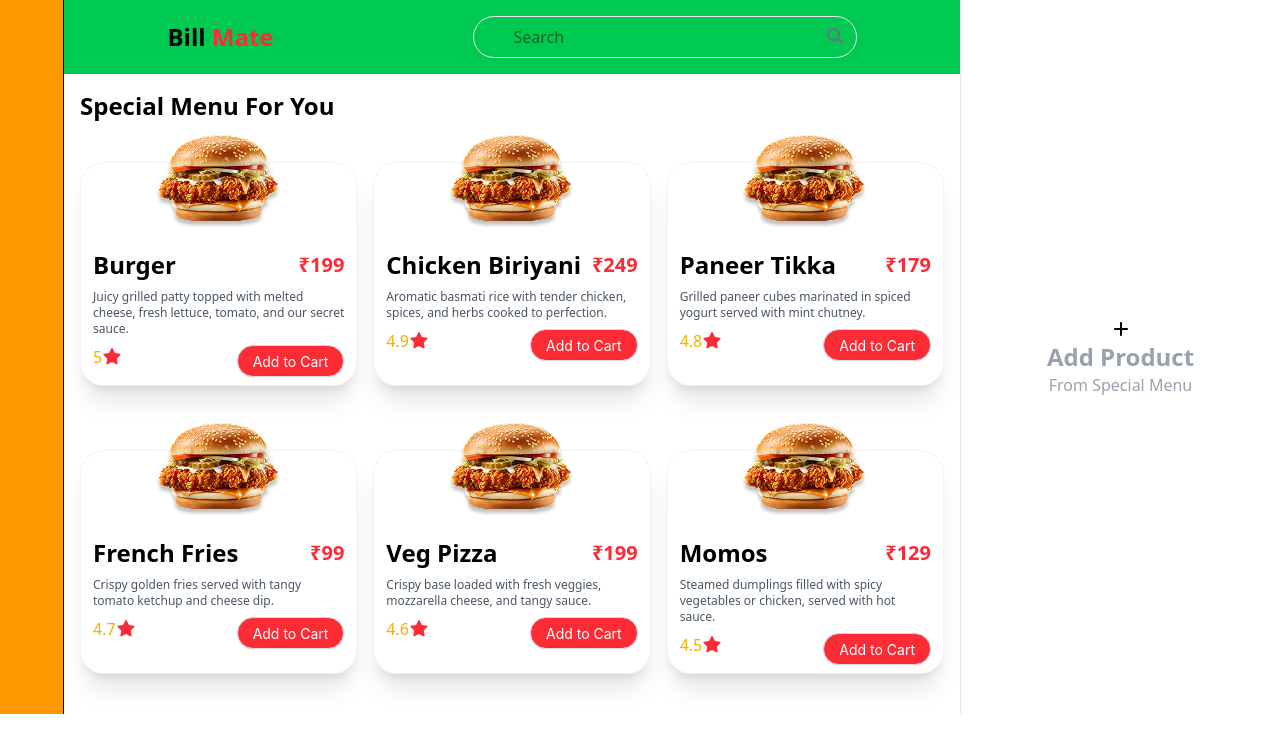
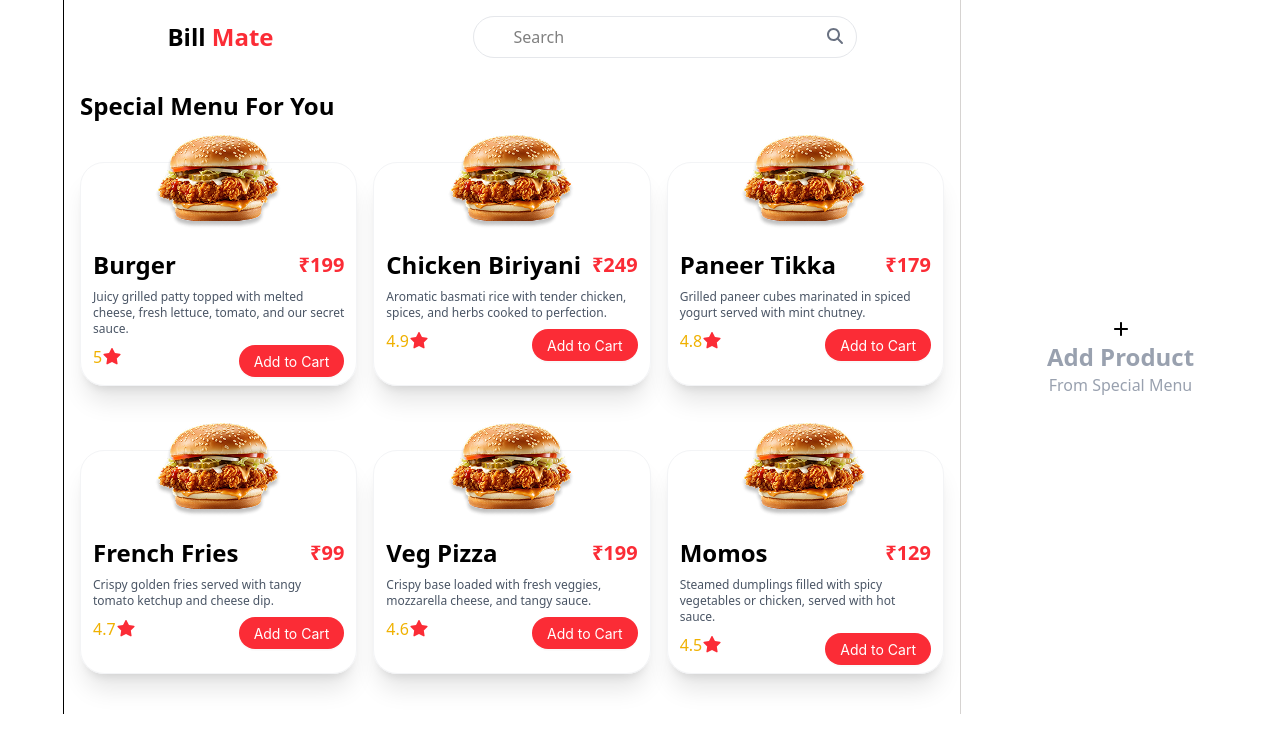
Before and after one commit to naveenkumar13-gif/pos, a Next.js app: page / in a window 1280 px wide. Shown: the top 752 px of the page. Built offline with nearby package versions, Linux system fonts and the light colour scheme.

Commit message:
feat: add AsideBar component for cart summary and order placement

```diff
--- a/src/app/page.tsx
+++ b/src/app/page.tsx
@@ -1,16 +1,15 @@
 "use client";
 import Header from "@/components/header";
-import { FontAwesomeIcon } from "@fortawesome/react-fontawesome";
-import { faPlus, faXmark } from "@fortawesome/free-solid-svg-icons";
 import ProductItem from "@/components/productItem";
 import useCartStore from "@/store/useCart";
 import OrderItem from "@/components/orderItem";
+import AsideBar from "@/components/asideBar";
 export default function Home() {
   const { cart,  totalPrice } = useCartStore();
   console.log(cart);
   return (
     <div className="flex">
-      <aside className="w-16  flex flex-col items-center justify-end pb-8 border-r bg-amber-500"></aside>
+      <aside className="w-16  flex flex-col items-center justify-end pb-8 border-r "></aside>
       <div className="flex-1  ">
         <Header />
         <main className="flex-1  !p-4  ">
@@ -20,48 +19,7 @@ export default function Home() {
           </div>
         </main>
       </div>
-      <div className="w-[25%]   !p-4 border-l border-gray-200  ">
-        <div className="h-full">
-          {cart.length === 0 ? (
-            <div className=" h-full   !mb-6">
-              <div className="flex flex-col items-center justify-center h-full">
-                <span>
-                  <FontAwesomeIcon icon={faPlus} />
-                </span>
-                <h2 className="text-2xl font-bold mb-4 text-gray-400">
-                  Add Product{" "}
-                </h2>
-                <p className="!text-gray-400">From Special Menu</p>
-              </div>
-            </div>
-          ) : (
-            <div className="flex flex-col justify-between gap-4 h-full ">
-              <OrderItem />
-              {cart && (
-                <div className=" gap-4">
-                  <div className="flex justify-between">
-                    <h2 className="text-2xl font-bold ">SubTotal</h2>
-                    <h2 className="text-2xl font-bold text-[#ff0000]">
-                      ₹{totalPrice()}
-                    </h2>
-                  </div>
-                  <div className="flex justify-between">
-                    <h2 className="text-2xl font-bold">Tax</h2>
-                    <h2 className="text-2xl font-bold text-[#ff0000]">₹ 16</h2>
-                  </div>
-                  <div className="flex justify-between border-t !my-2 border-t-gray-400">
-                    <h2 className="text-2xl font-bold">Total</h2>
-                    <h2 className="text-2xl font-bold text-[#ff0000]">
-                      ₹{totalPrice() + 16}
-                    </h2>
-                  </div>
-                  <div></div>
-                </div>
-              )}
-            </div>
-          )}
-        </div>
-      </div>
+    <AsideBar/>
     </div>
   );
 }
--- /dev/null
+++ b/src/components/asideBar/index.tsx
@@ -0,0 +1,58 @@
+import React from "react";
+import { FontAwesomeIcon } from "@fortawesome/react-fontawesome";
+import { faPlus, faXmark } from "@fortawesome/free-solid-svg-icons";
+import useCartStore from "@/store/useCart";
+import OrderItem from "../orderItem";
+import Button from "@/components/button/index";
+
+function AsideBar() {
+  const { cart, totalPrice } = useCartStore();
+  return (
+    <div className="w-[25%]   !p-4 border-l border-stone-300  ">
+      <div className="h-full">
+        {cart.length === 0 ? (
+          <div className=" h-full   !mb-6">
+            <div className="flex flex-col items-center justify-center h-full">
+              <span>
+                <FontAwesomeIcon icon={faPlus} />
+              </span>
+              <h2 className="text-2xl font-bold mb-4 text-gray-400">
+                Add Product{" "}
+              </h2>
+              <p className="!text-gray-400">From Special Menu</p>
+            </div>
+          </div>
+        ) : (
+          <div className="flex flex-col justify-between gap-4 h-full ">
+            <OrderItem />
+            {cart && (
+              <div className=" flex flex-col gap-4">
+                <div className="flex justify-between">
+                  <h2 className="text-2xl font-bold ">SubTotal:</h2>
+                  <h2 className="text-2xl font-bold text-[#ff0000]">
+                    ₹{totalPrice()}
+                  </h2>
+                </div>
+                <div className="flex justify-between">
+                  <h2 className="text-2xl font-bold">Tax:</h2>
+                  <h2 className="text-2xl font-bold text-[#ff0000]">₹ 16</h2>
+                </div>
+                <div className="flex justify-between border-t !pt-4 border-t-gray-400">
+                  <h2 className="text-2xl font-bold">Total:</h2>
+                  <h2 className="text-2xl font-bold text-[#ff0000]">
+                    ₹{totalPrice() + 16}
+                  </h2>
+                </div>
+                <Button className="!bg-red-500 !text-white !font-bold !text-lg !py-6 !focus:outline-none !focus:border-none !border-none">
+                  place the Order
+                </Button>
+              </div>
+            )}
+          </div>
+        )}
+      </div>
+    </div>
+  );
+}
+
+export default AsideBar;
--- a/src/components/button/index.tsx
+++ b/src/components/button/index.tsx
@@ -6,9 +6,11 @@ interface ButtonType {
   className?: string;
   onClick?: React.MouseEventHandler<HTMLButtonElement>;
 }
-
+const baseStyle =
+  "bg-red-500 hover:bg-red-600 text-white font-bold py-2 px-4 rounded !focus:outline-none !focus:border-none !border-none";
 const Button = ({ children, className, onClick }: ButtonType) => (
-  <AntdButton className={className} onClick={onClick}>
+  <AntdButton className={`${baseStyle} ${className}`} onClick={onClick}>
+    {" "}
     {children}
   </AntdButton>
 );
--- a/src/components/header/index.tsx
+++ b/src/components/header/index.tsx
@@ -8,7 +8,7 @@ function Header() {
   const [searchTerm, setSearchTerm] = useState("");
 
   return (
-    <div className="flex-1 w-full  bg-green-500   ">
+    <div className="flex-1 w-full   ">
       <div className="flex items-center justify-around gap-6 !p-4 ">
         <div>
           <h1 className="text-2xl font-bold mr-6">
--- a/src/components/orderItem/index.tsx
+++ b/src/components/orderItem/index.tsx
@@ -1,8 +1,9 @@
 import useCartStore from "@/store/useCart";
-import { Image } from "antd";
+
 import React from "react";
 import { FontAwesomeIcon } from "@fortawesome/react-fontawesome";
-import { faPlus, faXmark } from "@fortawesome/free-solid-svg-icons";
+import {  faXmark } from "@fortawesome/free-solid-svg-icons";
+import Image from "next/image";
 
 function OrderItem() {
   const { cart, updateQuantity } = useCartStore();
@@ -22,13 +23,13 @@ function OrderItem() {
         >
           <div>
             <Image
-              src={item.img || "/placeholder.png"}
+              src={item.img || "placeholder.png"}
               alt={item.title}
               width={50}
               height={50}
             />
           </div>
-          <div>
+          <div className="flex flex-col items-center ">
             <h3 className="text-lg font-semibold">{item.title}</h3>
             <p className="text-gray-600">₹{item.price}</p>
           </div>
```
